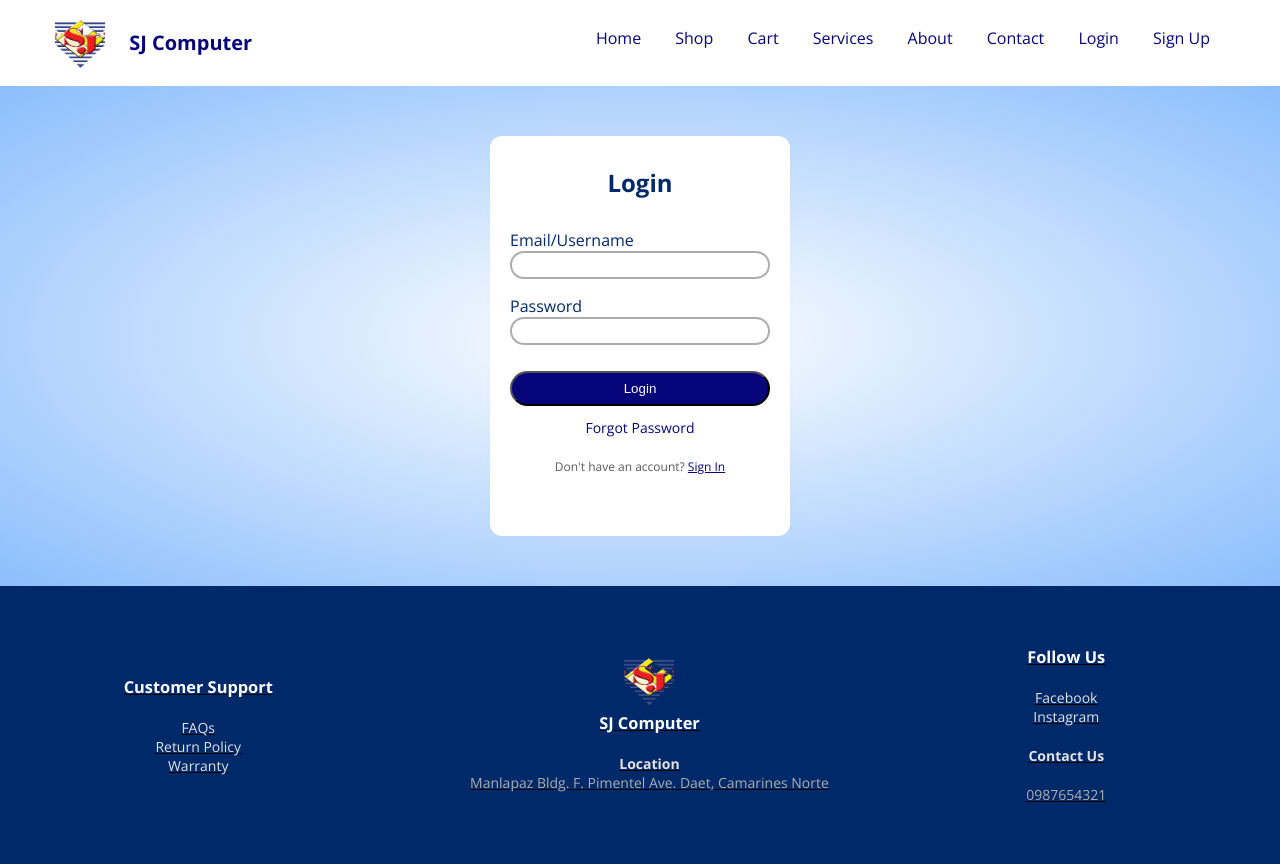
After one commit to rhzjem/SJComputer, a PHP site: page /login.html in a window 1280 px wide. The commit adds this page. Run offline with PHP 8.4, Linux system fonts and the light colour scheme; some libraries are stand-ins or nearby versions.

Commit message:
fourth commit

```diff
--- /dev/null
+++ b/login.html
@@ -0,0 +1,106 @@
+<!DOCTYPE html>
+<html lang="en">
+<head>
+    <meta charset="UTF-8">
+    <meta name="viewport" content="width=device-width, initial-scale=1.0">
+    <title>Details - SJ Computer | E-commerce</title>
+    <script src="https://kit.fontawesome.com/cca3f4e97d.js" crossorigin="anonymous"></script>
+    <link rel="stylesheet" href="style.css">
+    <link rel="preconnect" href="https://fonts.googleapis.com">
+    <link rel="preconnect" href="https://fonts.gstatic.com" crossorigin>
+    <link href="https://fonts.googleapis.com/css2?family=Open+Sans:ital,wght@0,300..800;1,300..800&display=swap" rel="stylesheet">
+    <link rel="stylesheet" href="https://cdn.jsdelivr.net/npm/swiper@11/swiper-bundle.min.css">
+    <link rel="stylesheet" href="path/to/font-awesome/css/font-awesome.min.css">
+</head>
+<body>
+
+
+<div class="container">
+    <div class="navbar">
+        <div class="logo">
+            <img src="images/Logo.png" alt="Logo">
+            <span class="business-name">SJ Computer</span>
+        </div>
+
+        <nav>
+            <ul id="MenuItems">
+                <li><a href="">Home</a></li>
+                <li><a href="">Shop</a></li>
+                <li><a href="">Cart</a></li>
+                <li><a href="">Services</a></li>
+                <li><a href="">About</a></li>
+                <li><a href="">Contact</a></li>
+                <li><a href="">Login</a></li>
+                <li><a href="">Sign Up</a></li>
+            </ul>
+        </nav>
+    </div>
+</div>
+
+
+<div class="accountPage">
+    <div class="form">
+            <div class="formBtn">
+                <span>Login</span>
+            </div>
+            <div class="inputForm">
+                <form>
+                    <h3>Email/Username</h3>
+                    <input type="text">
+                    <h3>Password</h3>
+                    <input type="password">
+            </div>
+            <div class="buttonLogin">
+                <button type="submit" class="loginBtn">Login</button>
+            </div>
+            <div class="forgotPass">
+                <a href="">Forgot Password</a>
+            </div>
+            <div class="signInShortcut">
+                <p>Don't have an account? <a href=""><u>Sign In</a></p>
+            </div>
+                </form>
+
+
+            <!-- <form>
+                <input type="text" placeholder="Email">
+                <input type="text" placeholder="Username">
+                <input type="password" placeholder="Password">
+                <button type="submit" class="btnLogin">Sign In</button>
+            </form> -->
+    </div>
+</div>
+
+
+    <div class="footer">
+        <div class="container">
+            <div class="row">
+                <div class="customerSupport">
+                    <h3>Customer Support</h3>
+                    <ul>
+                        <li>FAQs</li>
+                        <li>Return Policy</li>
+                        <li>Warranty</li>
+                    </ul>
+                </div>
+                <div class="sjlogo">
+                    <img src="images/Logo.png" alt="">
+                    <h3>SJ Computer</h3>
+                    <h4>Location</h4>
+                    <p>Manlapaz Bldg. F. Pimentel Ave. Daet, Camarines Norte</p>
+                </div>
+                    <div class="socMed">
+                        <h3>Follow Us</h3>
+                        <ul>
+                            <li>Facebook</li>
+                            <li>Instagram</li>
+                        </ul>
+                        <h4>Contact Us</h4>
+                        <p>0987654321</p>
+                    </div>
+            </div>
+        </div>
+    </div>
+
+</body>
+</html>
--- a/style.css
+++ b/style.css
@@ -17,7 +17,7 @@ body {
     display: flex;
     align-items: center;
     padding: 0px 30px 0 30px;
-    padding-bottom: 60px;
+    padding-bottom: 10px;
 }
 
 .logo {
@@ -706,9 +706,6 @@ table {
     border-collapse: collapse;
 }
 
-.tableCart{
-    border: 2px solid #00296a;
-}
 
 .cartInfo {
     display: flex;
@@ -764,3 +761,97 @@ td a{
 td:last-child {
     text-align: right;
 }
+
+
+
+/*
+account */
+
+.accountPage {
+    padding: 50px 0;
+    background: radial-gradient(#fff, #8bbefc);
+}
+
+.form {
+    background: white;
+    width: 300px;
+    height: 400px;
+    border-radius: 12px;
+    position: relative;
+    text-align: center;
+    padding: 20px 0;
+    margin: auto;
+    box-shadow: 0 0 20px 0 rgba(0, 0, 0, 0.01);
+}
+.inputForm {
+    display: flex;
+    text-align: left;
+    padding: 0 20px;
+}
+
+.inputForm h3 {
+    font-weight: 400;
+    font-size: 16px;
+}
+
+.inputForm input {
+    width: 260px;
+    height: 28px;
+    border-radius: 20px;
+    border: 2px solid #adadad;
+    margin-bottom: 16px;
+}
+
+.form span {
+    font-size: 1.5rem;
+    font-weight: bold;
+    margin: 10px 0 30px 0;
+    color: #00296a;
+    width: 100px;
+    display: inline-block;
+}
+
+.loginBtn {
+    display: inline-block;
+    background: rgb(6, 6, 122);
+    color: white;
+    width: 260px;
+    padding: 8px;
+    margin: 10px 20px;
+    border-radius: 30px;
+}
+
+.signInBtn {
+    display: inline-block;
+    background: rgb(6, 6, 122);
+    color: white;
+    width: 260px;
+    padding: 8px;
+    margin: 10px 20px 20px 20px;
+    border-radius: 30px;
+}
+
+.forgotPass {
+    margin-bottom: 20px;}
+
+.forgotPass a {
+    font-size: 14px;
+}
+
+.signInShortcut p {
+    color: #595959;
+    font-size: 12px;
+}
+
+.signInShortcut a {
+    font-size: 12px;
+}
+
+.loginShortcut p {
+    color: #595959;
+    font-size: 12px;
+}
+
+.loginShortcut a {
+    font-size: 12px;
+}
```
Also changed, not shown: signin.html (added, +99 -0 lines), account.html (deleted).
